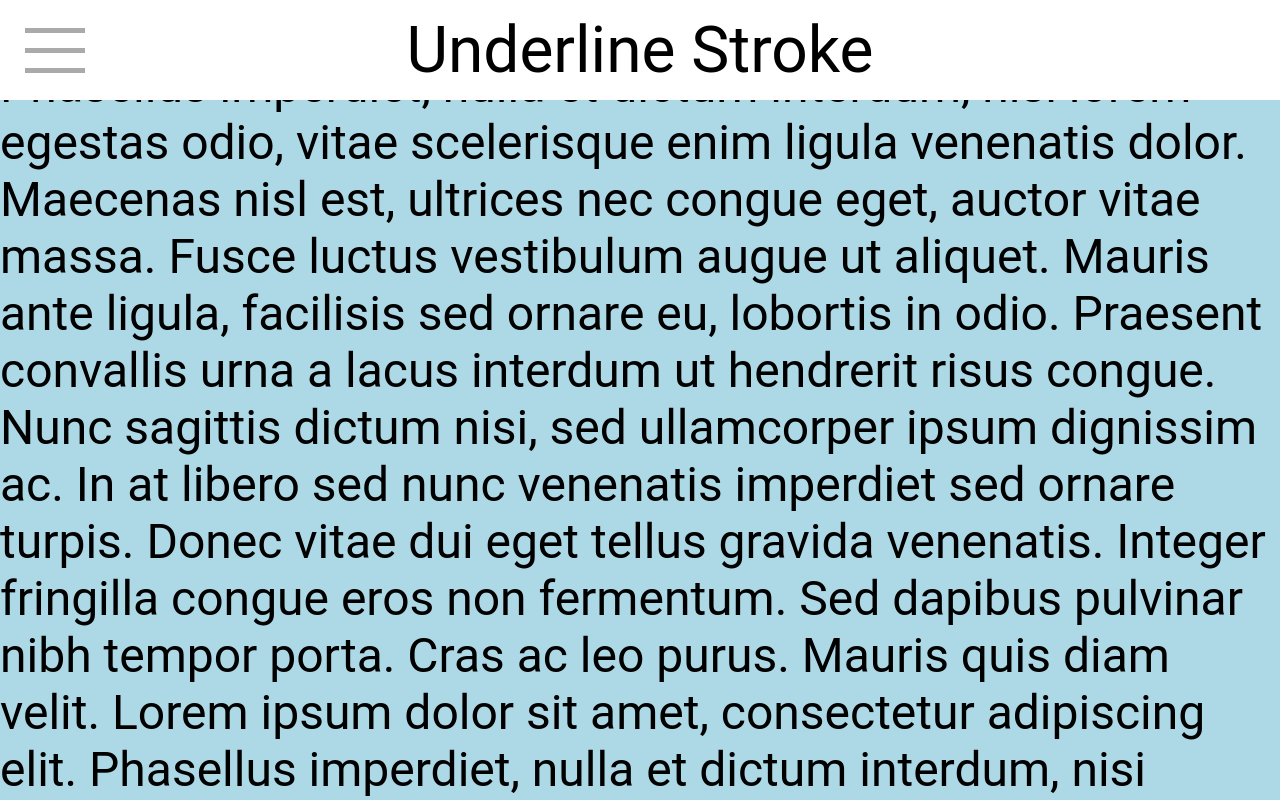
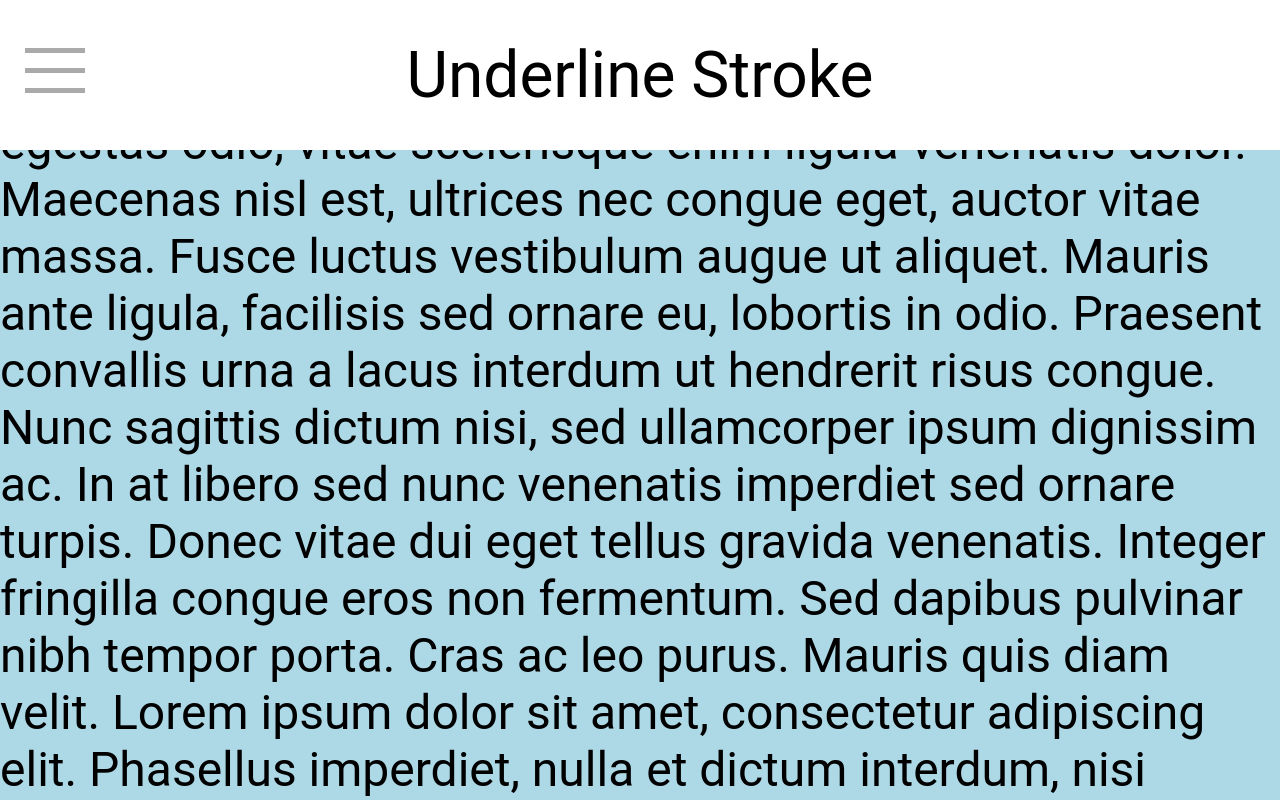
Before and after one commit to GarretOBrien/Project, a plain HTML site: page webdesign/mobile/index.html in a window 1280 px wide. Shown: the top 800 px of the page. Drawn offline with Linux system fonts and the light colour scheme.

Commit message:
Update styles.css

```diff
--- a/webdesign/mobile/styles.css
+++ b/webdesign/mobile/styles.css
@@ -27,7 +27,7 @@ header {
   display: flex;
   position: fixed;
   width: 100%;
-  height: 100px;
+  height: 150px;
   background: #ffffff;
   color: rgb(0, 0, 0);
   justify-content: center;
@@ -44,6 +44,7 @@ header {
 
 /*Menu Button*/
 .button {
+margin-top: 20px;
 position: relative;
 display: flex;
 flex-direction: column;
```
